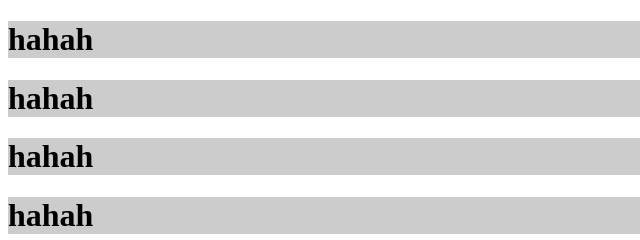
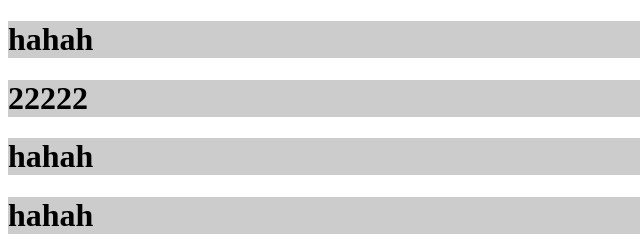
Before and after one commit to qf-l/1814l, a plain HTML site: page index.html in a window 1280 px wide. Shown: the top 240 px of the page, 0-640 px from the left. Drawn offline with Linux system fonts and the light colour scheme.

Commit message:
解决冲突

```diff
--- a/index.html
+++ b/index.html
@@ -9,7 +9,7 @@
 </head>
 <body>
     <h1>hahah</h1>
-    <h1>hahah</h1>
+    <h1>22222</h1>
     <h1>hahah</h1>
     <h1>hahah</h1>
     <h1>hahah</h1>
```
